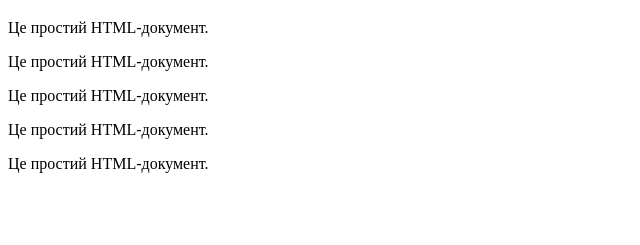
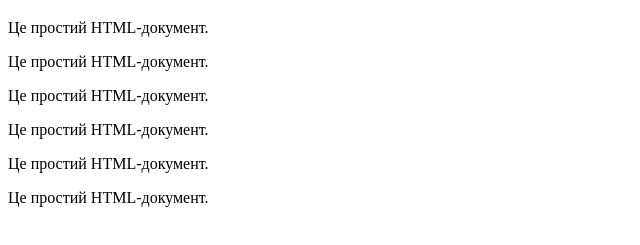
Before and after one commit to kovzunva/lr1, a plain HTML site: page index.html in a window 1280 px wide. Shown: the part 61-306 px from the top of the page, without its empty margins (0-640 px from the left). Drawn offline with Linux system fonts and the light colour scheme.

Commit message:
Revert "New file"
This reverts commit f444d49b20b2bbebb45023b746835b78924d3168.

```diff
--- a/index.html
+++ b/index.html
@@ -11,5 +11,6 @@
     <p>Це простий HTML-документ.</p>
     <p>Це простий HTML-документ.</p>
     <p>Це простий HTML-документ.</p>
+    <p>Це простий HTML-документ.</p>
 </body>
 </html>
```
